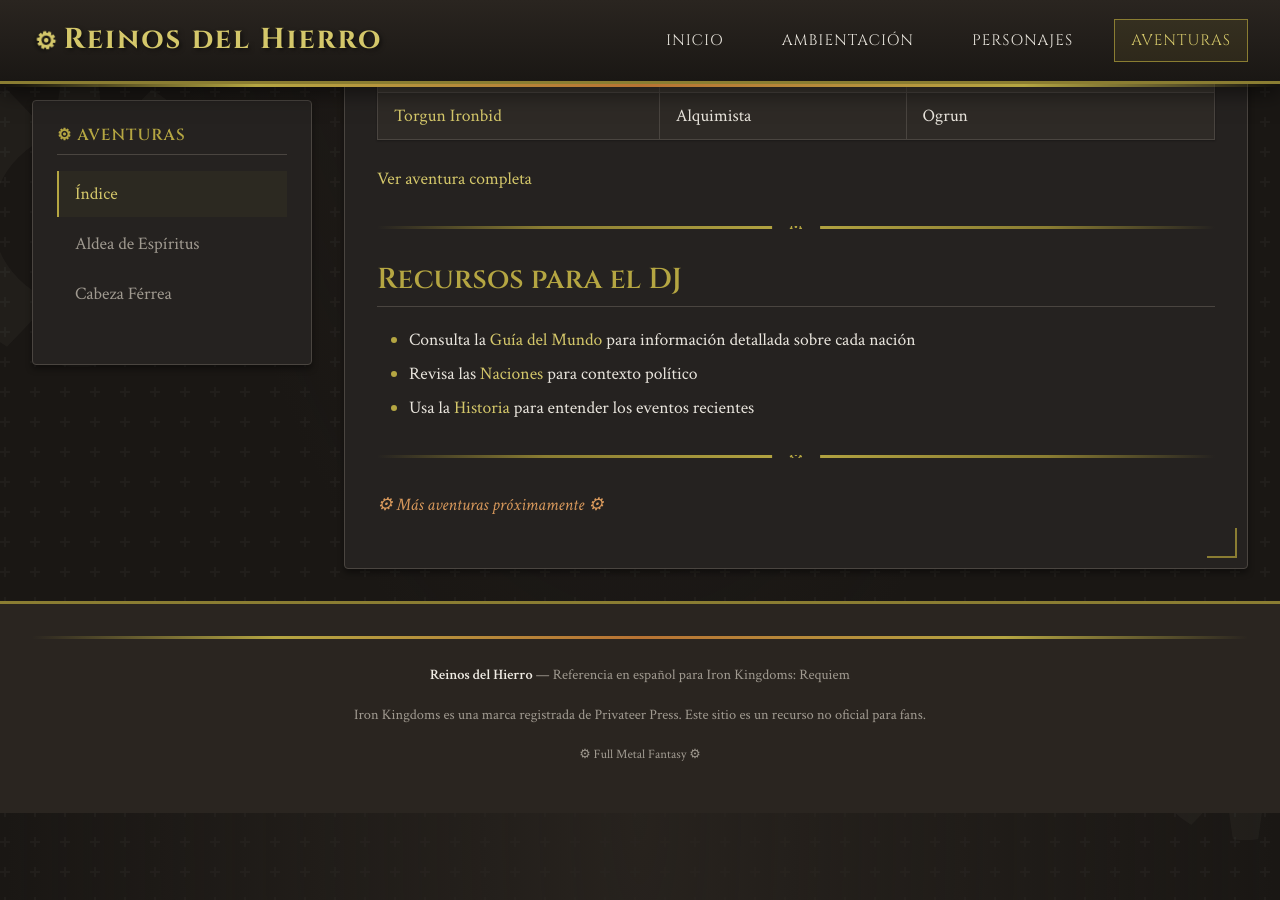
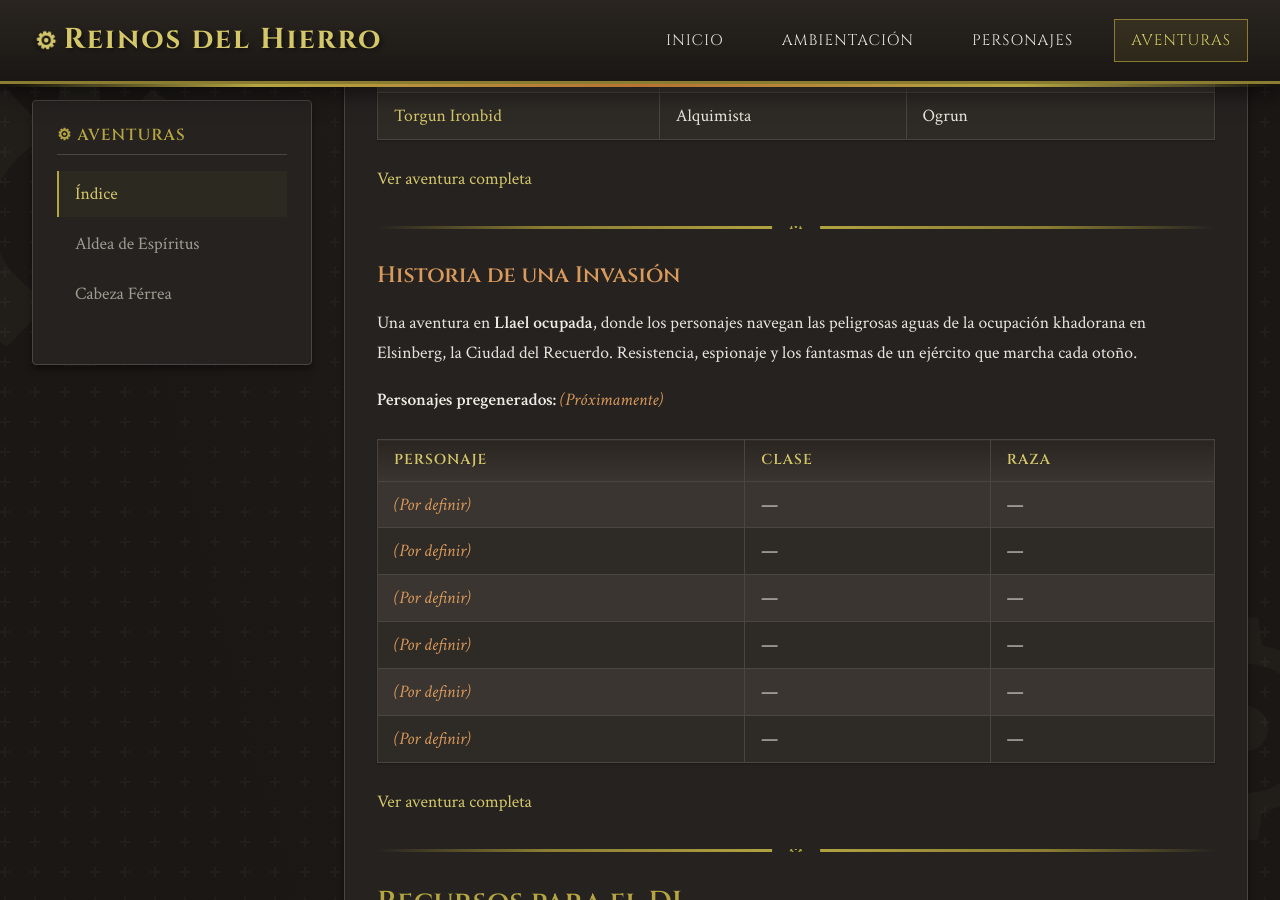
Before and after one commit to LudoBermejoES/reinos_del_hierro, a Jekyll site: the page built from docs/aventuras/index.md, in a window 1280 px wide and 900 px high, scrolled down 1443 px. Built offline with Jekyll 4.4.1, drawn with Linux system fonts in a browser that asks for light colours; before the commit the page ends 2256 px from its top, so only the background shows below that.

Commit message:
Añadir Historia de una Invasión al índice de aventuras
- Nueva entrada en docs/aventuras/index.md
- Tabla de personajes preparada (pendiente)

🤖 Generated with [Claude Code](https://claude.com/claude-code)

Co-Authored-By: Claude Opus 4.5 <noreply@anthropic.com>

```diff
--- a/docs/aventuras/index.md
+++ b/docs/aventuras/index.md
@@ -49,6 +49,25 @@ Una aventura en las fronteras de **Cygnar**, donde los personajes se ven envuelt
 
 ---
 
+### Historia de una Invasión
+
+Una aventura en **Llael ocupada**, donde los personajes navegan las peligrosas aguas de la ocupación khadorana en Elsinberg, la Ciudad del Recuerdo. Resistencia, espionaje y los fantasmas de un ejército que marcha cada otoño.
+
+**Personajes pregenerados:** *(Próximamente)*
+
+| Personaje | Clase | Raza |
+|-----------|-------|------|
+| *(Por definir)* | — | — |
+| *(Por definir)* | — | — |
+| *(Por definir)* | — | — |
+| *(Por definir)* | — | — |
+| *(Por definir)* | — | — |
+| *(Por definir)* | — | — |
+
+[Ver aventura completa](historia-de-una-invasion/)
+
+---
+
 ## Recursos para el DJ
 
 - Consulta la [Guía del Mundo](../guia-del-mundo/) para información detallada sobre cada nación
```
